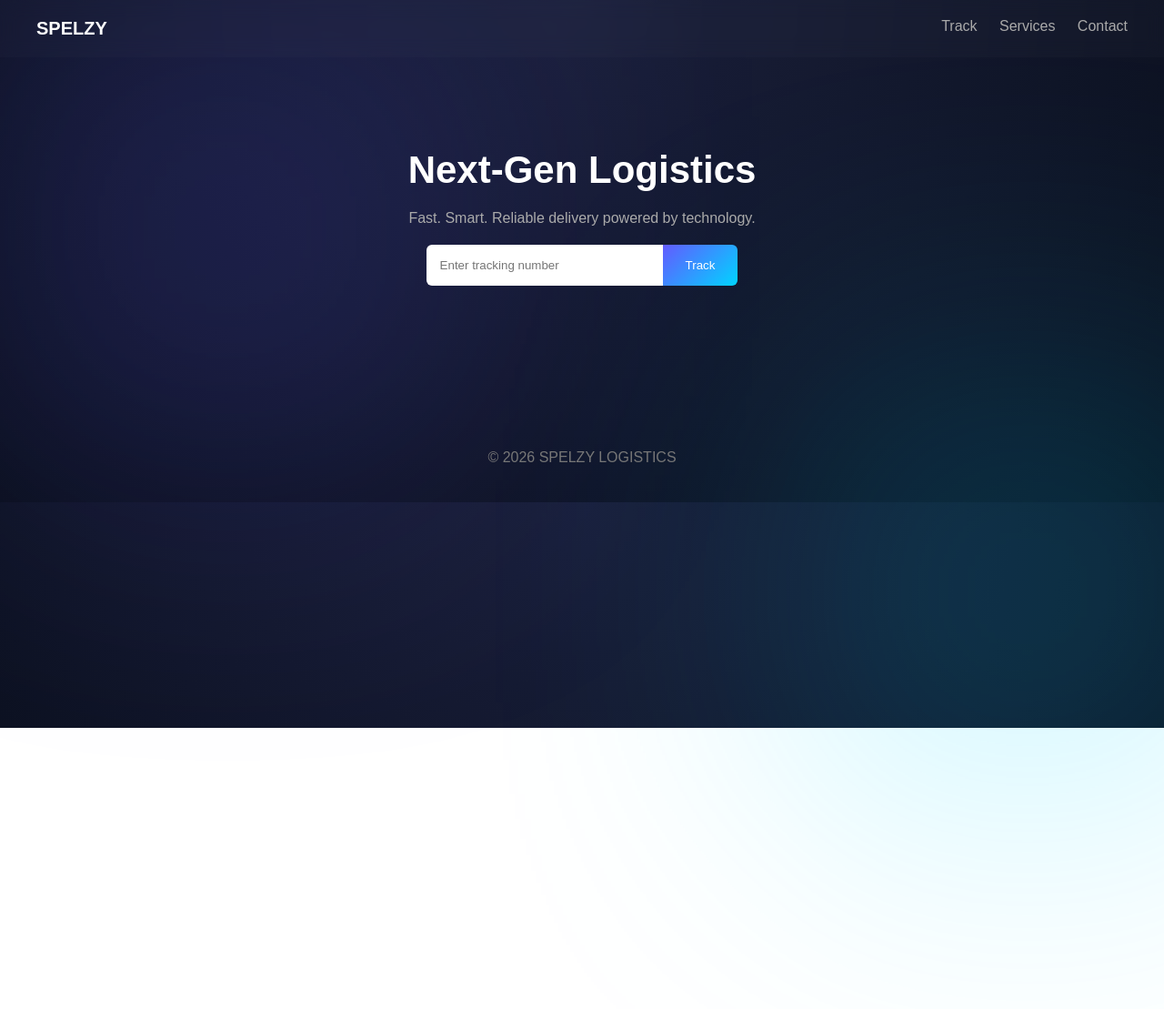
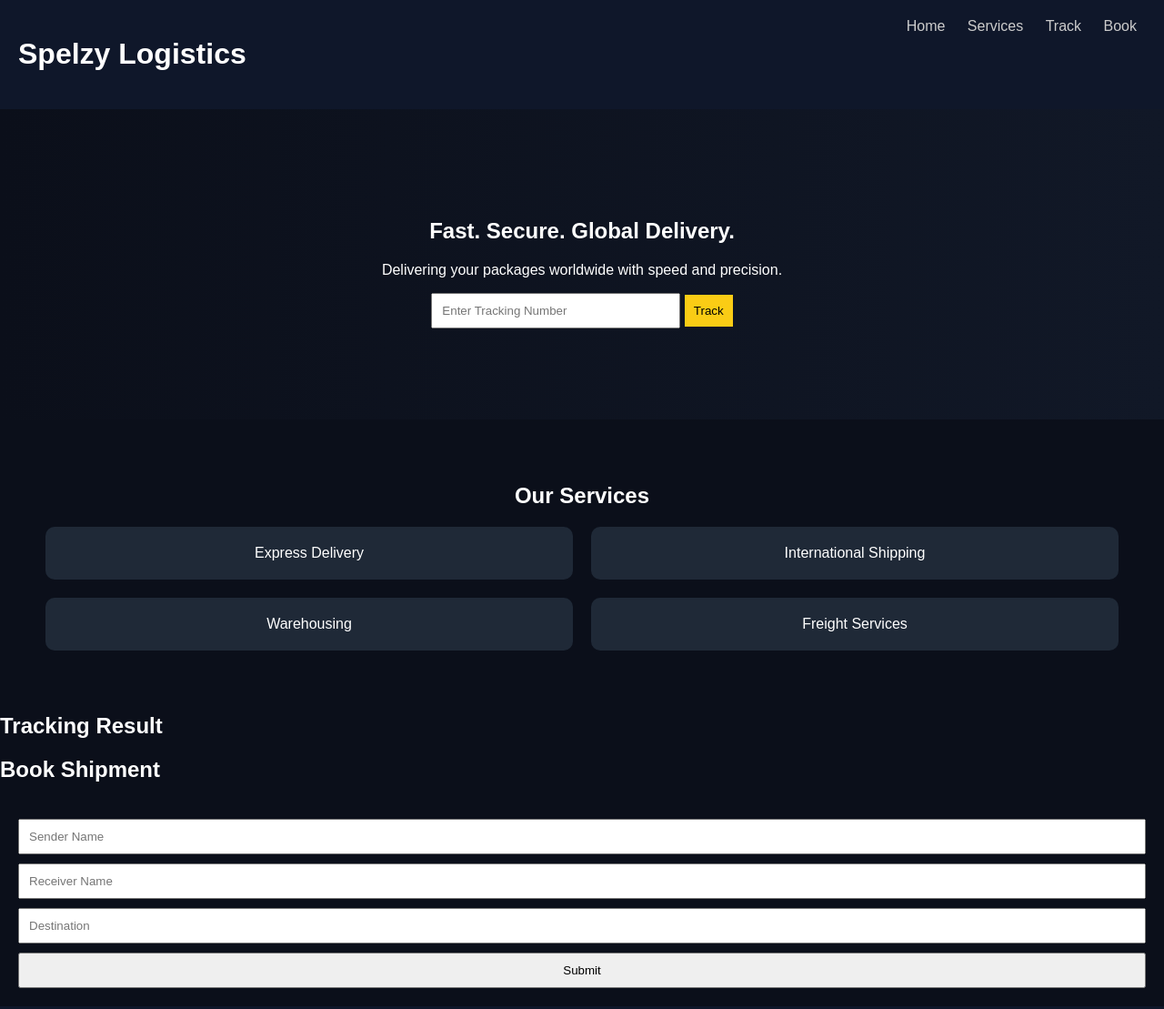
Before and after one commit to blessedokoh572-boop/spelzy-logistics, a website: page index.html in a window 1280 px wide. Shown: the top 1109 px of the page at 91% size. Before the commit the page ends 800 px from the top, so only its background shows below. Drawn offline with Linux system fonts and the light colour scheme.

Commit message:
Add files via upload

```diff
--- a/index.html
+++ b/index.html
@@ -1,38 +1,60 @@
 <!DOCTYPE html>
 <html lang="en">
 <head>
-  <meta charset="UTF-8">
-  <title>Spelzy Logistics</title>
-  <meta name="viewport" content="width=device-width, initial-scale=1.0">
-  <link rel="stylesheet" href="style.css">
+<meta charset="UTF-8">
+<meta name="viewport" content="width=device-width, initial-scale=1.0">
+<title>Spelzy Logistics</title>
+<link rel="stylesheet" href="style.css">
 </head>
 <body>
 
-<div class="particles"></div>
-
 <header>
-  <div class="logo">SPELZY</div>
+  <h1>Spelzy Logistics</h1>
   <nav>
-    <a href="#">Track</a>
-    <a href="#">Services</a>
-    <a href="#">Contact</a>
+    <a href="#">Home</a>
+    <a href="#services">Services</a>
+    <a href="#track">Track</a>
+    <a href="#book">Book</a>
   </nav>
 </header>
 
 <section class="hero">
-  <h1>Next-Gen Logistics</h1>
-  <p>Fast. Smart. Reliable delivery powered by technology.</p>
+  <h2>Fast. Secure. Global Delivery.</h2>
+  <p>Delivering your packages worldwide with speed and precision.</p>
 
   <div class="track-box">
-    <input type="text" id="trackingInput" placeholder="Enter tracking number">
-    <button onclick="track()">Track</button>
+    <input type="text" id="trackingInput" placeholder="Enter Tracking Number">
+    <button onclick="trackPackage()">Track</button>
   </div>
 </section>
 
-<section id="result"></section>
+<section id="services" class="services">
+  <h2>Our Services</h2>
+  <div class="grid">
+    <div> Express Delivery</div>
+    <div> International Shipping</div>
+    <div> Warehousing</div>
+    <div> Freight Services</div>
+  </div>
+</section>
+
+<section id="track" class="tracking">
+  <h2>Tracking Result</h2>
+  <div id="result"></div>
+</section>
+
+<section id="book" class="booking">
+  <h2>Book Shipment</h2>
+  <form id="form">
+    <input type="text" placeholder="Sender Name" required>
+    <input type="text" placeholder="Receiver Name" required>
+    <input type="text" placeholder="Destination" required>
+    <button type="submit">Submit</button>
+  </form>
+</section>
 
 <footer>
-  <p>© 2026 SPELZY LOGISTICS</p>
+  <p>© 2026 Spelzy Logistics</p>
 </footer>
 
 <script src="script.js"></script>
--- a/script.js
+++ b/script.js
@@ -1,45 +1,15 @@
-async function track() {
+function trackPackage() {
   const input = document.getElementById("trackingInput").value;
-  const result = document.getElementById("result");
 
-  if (!input) {
-    result.innerHTML = "<p>Please enter a tracking number</p>";
-    return;
-  }
-
-  result.innerHTML = `
-    <div class="loader"></div>
-    <p>Tracking shipment...</p>
-  `;
-
-  try {
-    const res = await fetch(`/api/track?tracking=${input}`);
-    const data = await res.json();
-
-    if (data.error) {
-      result.innerHTML = `<p>${data.error}</p>`;
-      return;
-    }
-
-    let stepsHTML = "";
-
-    data.steps.forEach((step, index) => {
-      let className = "step";
-      if (index < data.steps.length - 1) className += " done";
-      if (index === data.steps.length - 1) className += " active";
-
-      stepsHTML += `<div class="${className}">${step}</div>`;
-    });
-
-    result.innerHTML = `
-      <div class="card">
-        <h3>${input}</h3>
+  fetch(`https://your-backend-url/track/${input}`)
+    .then(res => res.json())
+    .then(data => {
+      document.getElementById("result").innerHTML = `
         <p>Status: ${data.status}</p>
         <p>Location: ${data.location}</p>
-        <div class="timeline">${stepsHTML}</div>
-      </div>
-    `;
-  } catch (err) {
-    result.innerHTML = "<p>Error connecting to server</p>";
-  }
+      `;
+    })
+    .catch(() => {
+      document.getElementById("result").innerHTML = "Tracking not found";
+    });
 }
--- a/style.css
+++ b/style.css
@@ -1,181 +1,71 @@
-* {
+body {
   margin: 0;
-  padding: 0;
-  box-sizing: border-box;
-  font-family: Arial, sans-serif;
+  font-family: Arial;
+  background: #0b0f1a;
+  color: white;
 }
 
-body {
-  background: radial-gradient(circle at top, #1a1f3a, #0a0f1c);
-  color: white;
-  overflow-x: hidden;
-}
-
-/* PARTICLES */
-.particles::before, .particles::after {
-  content: "";
-  position: fixed;
-  width: 500px;
-  height: 500px;
-  background: #635bff;
-  filter: blur(150px);
-  opacity: 0.2;
-  z-index: -1;
-}
-
-.particles::after {
-  background: #00d4ff;
-  right: -100px;
-  bottom: -100px;
-}
-
-/* HEADER */
 header {
   display: flex;
   justify-content: space-between;
-  padding: 20px 40px;
-  background: rgba(255,255,255,0.02);
-  backdrop-filter: blur(10px);
-}
-
-.logo {
-  font-weight: bold;
-  font-size: 20px;
+  padding: 20px;
+  background: #0f172a;
 }
 
 nav a {
-  margin-left: 20px;
-  color: #aaa;
+  margin: 0 10px;
+  color: #ccc;
   text-decoration: none;
-  transition: 0.3s;
 }
 
-nav a:hover {
-  color: white;
-}
-
-/* HERO */
 .hero {
   text-align: center;
   padding: 100px 20px;
-  animation: fadeUp 1s ease forwards;
-  opacity: 0;
-}
-
-.hero h1 {
-  font-size: 42px;
-}
-
-.hero p {
-  color: #aaa;
-  margin: 20px 0;
-}
-
-/* TRACK BOX */
-.track-box {
-  display: flex;
-  justify-content: center;
+  background: linear-gradient(to right, #0b0f1a, #111827);
 }
 
 .track-box input {
-  padding: 15px;
-  width: 260px;
-  border: none;
-  border-radius: 6px 0 0 6px;
+  padding: 10px;
+  width: 250px;
 }
 
 .track-box button {
-  padding: 15px 25px;
+  padding: 10px;
+  background: #facc15;
   border: none;
-  background: linear-gradient(135deg, #635bff, #00d4ff);
-  color: white;
-  border-radius: 0 6px 6px 0;
   cursor: pointer;
-  transition: 0.3s;
 }
 
-.track-box button:hover {
-  transform: translateY(-2px) scale(1.05);
-  box-shadow: 0 10px 30px rgba(99,91,255,0.5);
+.services {
+  padding: 50px;
+  text-align: center;
 }
 
-/* RESULT */
-#result {
-  margin-top: 40px;
-  text-align: center;
-  transition: 0.3s;
+.grid {
+  display: grid;
+  grid-template-columns: repeat(2, 1fr);
+  gap: 20px;
 }
 
-/* CARD */
-.card {
-  margin: 30px auto;
-  padding: 25px;
-  width: 320px;
-  background: rgba(255,255,255,0.05);
-  border-radius: 16px;
-  backdrop-filter: blur(20px);
-  border: 1px solid rgba(255,255,255,0.1);
-  animation: fadeUp 0.8s ease;
+.grid div {
+  background: #1f2937;
+  padding: 20px;
+  border-radius: 10px;
 }
 
-/* TIMELINE */
-.timeline {
-  margin-top: 20px;
-  text-align: left;
+.booking form {
+  display: flex;
+  flex-direction: column;
+  gap: 10px;
+  padding: 20px;
 }
 
-.step {
+.booking input, button {
   padding: 10px;
-  border-left: 2px solid #333;
-  margin-left: 10px;
-  color: #777;
-  transition: 0.3s;
 }
 
-.step:hover {
-  transform: translateX(5px);
-  color: white;
-}
-
-.step.done {
-  color: #4ade80;
-}
-
-.step.active {
-  color: white;
-  border-left: 2px solid #635bff;
-}
-
-/* LOADER */
-.loader {
-  border: 4px solid #1c2333;
-  border-top: 4px solid #635bff;
-  border-radius: 50%;
-  width: 40px;
-  height: 40px;
-  margin: auto;
-  animation: spin 1s linear infinite;
-}
-
-/* FOOTER */
 footer {
   text-align: center;
-  padding: 40px;
-  color: #777;
+  padding: 20px;
+  background: #0f172a;
 }
-
-/* ANIMATIONS */
-@keyframes spin {
-  100% { transform: rotate(360deg); }
-}
-
-@keyframes fadeUp {
-  from {
-    transform: translateY(40px);
-    opacity: 0;
-  }
-  to {
-    transform: translateY(0);
-    opacity: 1;
-  }
-}
```
